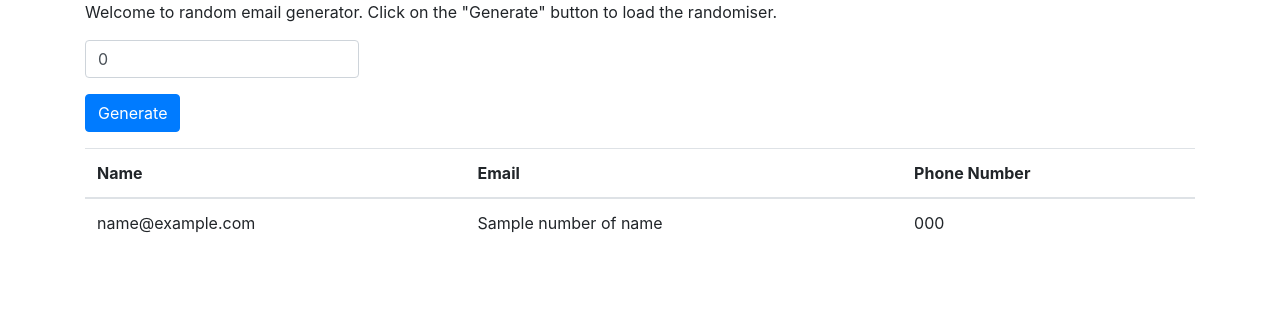
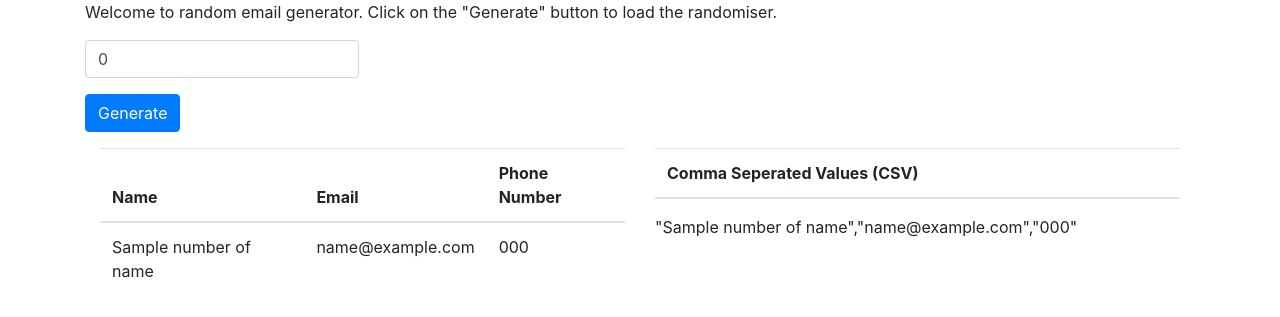
Before and after one commit to muhdarifrawi/random_email_generator, a Flask app: template templates/index.html in a window 1280 px wide. Shown: the part 56-373 px from the top of the page. Run offline with Flask 2, Linux system fonts and the light colour scheme; the template is opened without the code that fills it: most values are stand-ins (such as "Sample title", 1, 10 or a date in 2020); lists and menus that the app fills with data are empty; some libraries are stand-ins or nearby versions.

Commit message:
Made changes to download. Download removed. - as of now there is no download function. - users will have to copy and paste the information into notepad.

```diff
--- a/app.py
+++ b/app.py
@@ -8,6 +8,7 @@ from dotenv import load_dotenv
 load_dotenv()
 
 import pymongo
+import csv
 
 MONGO_URI = os.getenv("MONGO_URI")
 MONGO_DB = os.getenv("MONGO_DB")
@@ -51,8 +52,15 @@ def main_page():
                 "phone_number": info.phone_collection[each]
                }
             )
+        with open("test-file","w") as file:
+            write_file = csv.writer(file)
+            export_data = data.find()
+            for each in export_data:
+                write_file.writerow([each.name,each.email,each.phone_number])
 
-
+            output = make_response(StringIO().getvalue())
+            output.headers["Content-Disposition"] = "attachment; filename=export.csv"
+            output.headers["Content-type"] = "text/csv"
 
     return render_template("index.html",data=data)
 
--- a/templates/index.html
+++ b/templates/index.html
@@ -22,15 +22,14 @@
             <form method="POST">
               <input type="number" class="form-control mb-3" name="number" value=0 required></input>
               <button type="submit" class="btn btn-primary">Generate</button>
-              {% if isGenerated %}
-              <a href="?download=true" class="btn btn-primary" name="download">Download</a>
-              {% endif %}
             </form>
 
         </div>
-        <div>
+        <div class="container-fluid">
           {% if numberOfEmails != "Enter a number between 1 to 999." %}
-            <table class="table mt-3">
+          <div class="row">
+            <div class="col">
+          <table class="table mt-3">
               <thead>
                 <tr>
                   <th scope="col">Name</th>
@@ -43,32 +42,65 @@
                 {% for each in range(numberOfEmails|length) %}
                 <tr>
 
+                  <td>{{numberOfNames[each]}}</td>
                   <td>{{numberOfEmails[each]}}</td>
-                  <td>{{numberOfNames[each]}}</td>
                   <td>{{numberOfPhones[each]}}</td>
 
                 </tr>
                 {% endfor %}
               </tbody>
-            {% else %}
-
+            </table>
+          </div>
+          <div class="col">
             <table class="table mt-3">
               <thead>
                 <tr>
-                  <th scope="col">Name</th>
-                  <th scope="col">email</th>
-
+                  <th scope="col">Comma Seperated Values (CSV)</th>
                 </tr>
               </thead>
             </table>
+            <div >
+              {% for each in range(numberOfEmails|length) %}
+                "{{numberOfNames[each]}}","{{numberOfEmails[each]}}","{{numberOfPhones[each]}}"<br>
+              {% endfor %}
+          </div>
+          </div>
+          </div>
+            {% else %}
+            <div class="row">
+              <div class="col">
+                <table class="table mt-3">
+                  <thead>
+                    <tr>
+                      <th scope="col">Name</th>
+                      <th scope="col">Email</th>
+                      <th scope="col">Phone Number</th>
+
+                    </tr>
+                  </thead>
+                </table>
+              </div>
+              <div class="col">
+                <table class="table mt-3">
+                  <thead>
+                    <tr>
+                      <th scope="col">Comma Seperated Values (CSV)</th>
+                    </tr>
+                  </thead>
+                </table>
+
+              </div>
+            </div>
             <div class="alert alert-danger" role="alert">
               {{numberOfEmails}}
             </div>
 
             {% endif %}
 
-            <table>
-        </div>
+            </div>
+
+
+
     </div>
 
     <!-- Optional JavaScript -->
```
Also changed, not shown: 1 other file.
